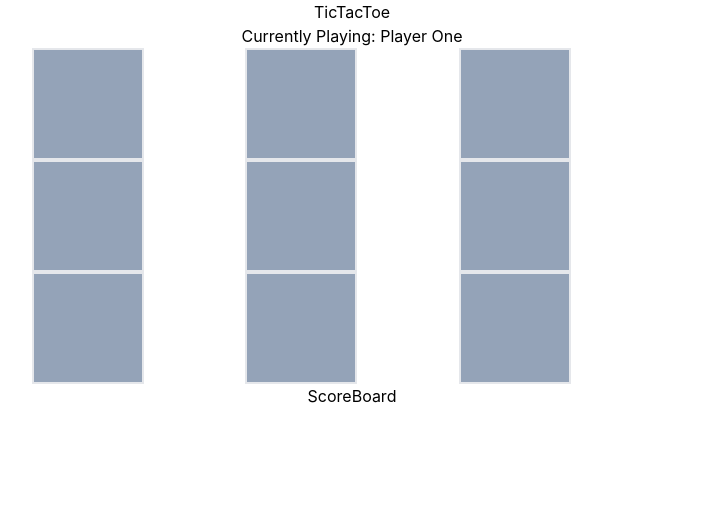
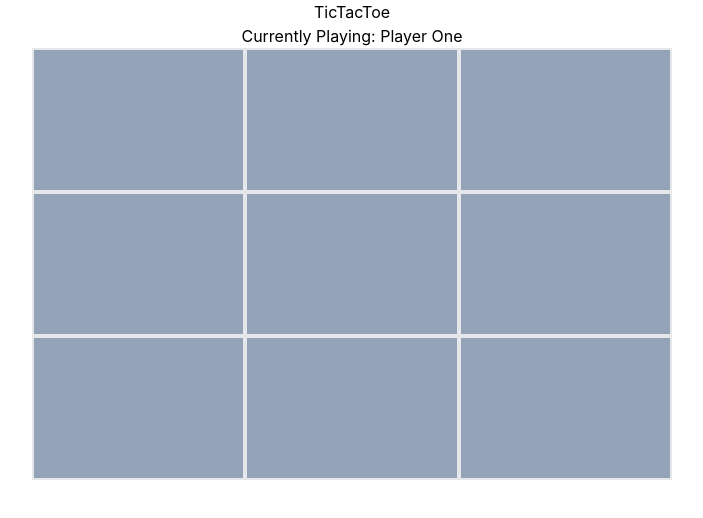
Before and after one commit to costh/tictactoe, a React (Create React App) app: page / in a window 1280 px wide. Shown: the top 518 px of the page, without its empty margins (288-991 px from the left). Built offline with nearby package versions, Linux system fonts and the light colour scheme.

Commit message:
Add game system and rules for winning

```diff
--- a/src/Game/Game.tsx
+++ b/src/Game/Game.tsx
@@ -1,17 +1,13 @@
 import React from "react";
-import ScoreBoard from "../ScoreBoard/ScoreBoard";
-import {
-  GameBoardStructure,
-  GameMark,
-  useScoringSystem,
-} from "../ScoringSystem/useScoringSystem";
+import { GameMark, useGameSystem } from "../Hooks/GameSystem/useGameSystem";
 
 type Props = {};
 
-type SquareProps = { handleSquareClick(): void; value: GameMark };
+type SquareProps = { handleSquareClick(): void; gameValue: GameMark };
 
-const Game = (props: Props) => {
-  const { gameBoard, setItemInGameBoard, playerTurn } = useScoringSystem();
+const Game = () => {
+  const { gameBoard, setItemInGameBoard, playerTurn, gameWinner, resetBoard } =
+    useGameSystem();
 
   const handleClick = (column: number, row: number) => {
     setItemInGameBoard(column, row);
@@ -20,14 +16,14 @@ const Game = (props: Props) => {
   console.table(gameBoard);
 
   const Square: React.FC<SquareProps> = ({ ...props }) => {
-    const { handleSquareClick, value } = props;
+    const { handleSquareClick, gameValue } = props;
     return (
       <button
-        className=" w-28 h-28 bg-slate-400 border-2"
+        className=" w-full h-36 bg-slate-400 border-2"
         onClick={handleSquareClick}
-        disabled={value !== null}
+        disabled={gameValue !== null}
       >
-        {value && <span className=" text-lg text-black">{value}</span>}
+        {gameValue && <span className=" text-lg text-black">{gameValue}</span>}
       </button>
     );
   };
@@ -35,22 +31,25 @@ const Game = (props: Props) => {
   return (
     <div>
       <h1>TicTacToe</h1>
-      <div> Currently Playing: {playerTurn}</div>
-      <div className="grid grid-cols-3 items-center w-1/2 m-auto">
-        {gameBoard.map((row, rowIndex) => (
+      {!gameWinner && <div> Currently Playing: {playerTurn}</div>}
+      {gameWinner !== "tied" && gameWinner !== null && (
+        <h2>{gameWinner} won this round!</h2>
+      )}
+      {gameWinner == "tied" && <h2>Oops the game is tied!</h2>}
+      <div className="grid grid-cols-3 items-center w-1/2 m-auto place-items-center">
+        {gameBoard.map((row: any[], rowIndex: number) => (
           <>
-            {row.map((item, columnIndex) => (
+            {row.map((item: GameMark, columnIndex: number) => (
               <Square
                 key={columnIndex}
                 handleSquareClick={() => handleClick(rowIndex, columnIndex)}
-                value={item}
+                gameValue={item}
               />
             ))}
           </>
         ))}
       </div>
-
-      <ScoreBoard />
+      {gameWinner && <button onClick={resetBoard}> Play Again </button>}
     </div>
   );
 };
--- /dev/null
+++ b/src/Hooks/GameSystem/helpers.ts
@@ -0,0 +1,49 @@
+import { GameBoardStructure, GameMark } from "./useGameSystem";
+
+export const isHorizontalWin = (gameBoard: GameBoardStructure) => {
+  let hasWon = false;
+  gameBoard.forEach((singleRow: GameMark[]) => {
+    if (areAllItemsInArrEqual(singleRow)) {
+      return (hasWon = true);
+    }
+  });
+  return hasWon;
+};
+
+export const isVerticalWin = (gameBoard: GameBoardStructure) => {
+  let hasWon = false;
+  for (let column = 0; column < gameBoard.length; column++) {
+    let singleColumn: GameMark[] = [...gameBoard.map((row) => row[column])];
+    if (areAllItemsInArrEqual(singleColumn)) {
+      return (hasWon = true);
+    }
+  }
+  return hasWon;
+};
+
+export const isDiagonalWin = (gb: GameBoardStructure) => {
+  const isFirstDiagonalMatching = areAllItemsInArrEqual([
+    gb[0][0],
+    gb[1][1],
+    gb[2][2],
+  ]);
+  const isSecondDiagonalMatching = areAllItemsInArrEqual([
+    gb[0][2],
+    gb[1][1],
+    gb[2][0],
+  ]);
+  if (isFirstDiagonalMatching || isSecondDiagonalMatching) return true;
+  return false;
+};
+
+export const checkBoardForWin = (gameBoard: GameBoardStructure) => {
+  console.table(gameBoard);
+  if (isHorizontalWin(gameBoard)) return true;
+  if (isVerticalWin(gameBoard)) return true;
+  if (isDiagonalWin(gameBoard)) return true;
+
+  return false;
+};
+
+const areAllItemsInArrEqual = (arr: GameMark[]) =>
+  arr.every((v) => v === arr[0] && arr[0] !== null);
--- /dev/null
+++ b/src/Hooks/GameSystem/useGameSystem.ts
@@ -0,0 +1,80 @@
+import { useState } from "react";
+import {
+  isHorizontalWin,
+  isVerticalWin,
+  isDiagonalWin,
+  checkBoardForWin,
+} from "./helpers";
+
+export enum playerTurnType {
+  one = "Player One",
+  two = "Player Two",
+}
+
+export type GameMark = "X" | "O" | null;
+
+export type GameBoardStructure = [
+  [GameMark, GameMark, GameMark],
+  [GameMark, GameMark, GameMark],
+  [GameMark, GameMark, GameMark]
+];
+
+type GameWinnerType = playerTurnType | null | "tied";
+
+type useGameSystemReturnType = {
+  gameBoard: GameBoardStructure;
+  playerTurn: playerTurnType;
+  gameWinner: GameWinnerType;
+  resetBoard: () => void;
+  setItemInGameBoard: (row: number, column: number) => void;
+};
+
+const checkifGameTied = (gameBoard: GameBoardStructure) => {
+  return gameBoard.flat(1).every((item) => item !== null);
+};
+
+export function useGameSystem(): useGameSystemReturnType {
+  const emptyBoard: GameBoardStructure = [
+    [null, null, null],
+    [null, null, null],
+    [null, null, null],
+  ];
+  const [gameBoard, setGameBoard] = useState<GameBoardStructure>(emptyBoard);
+
+  const [gameWinner, setGameWinner] = useState<GameWinnerType>(null);
+
+  const [playerTurn, setPlayerTurn] = useState<playerTurnType>(
+    playerTurnType.one
+  );
+
+  const isPlayerOne = playerTurn === playerTurnType.one;
+
+  const setItemInGameBoard = (row: number, column: number): void => {
+    if (gameWinner) {
+      return;
+    }
+
+    const tempGameBoard: GameBoardStructure = [...gameBoard];
+
+    tempGameBoard[row][column] = playerTurn === playerTurnType.one ? "X" : "O";
+
+    setGameBoard(tempGameBoard);
+
+    if (checkBoardForWin(gameBoard)) {
+      setGameWinner(playerTurn);
+    }
+
+    if (checkifGameTied(gameBoard)) {
+      setGameWinner("tied");
+    }
+    setPlayerTurn(isPlayerOne ? playerTurnType.two : playerTurnType.one);
+  };
+
+  const resetBoard = () => {
+    setGameBoard(emptyBoard);
+    setPlayerTurn(playerTurnType.one);
+    setGameWinner(null);
+  };
+
+  return { gameBoard, playerTurn, gameWinner, resetBoard, setItemInGameBoard };
+}
--- /dev/null
+++ b/src/Hooks/ScoreBoard/useScoreBoard.ts
@@ -0,0 +1,21 @@
+import React, { useState } from "react";
+import { playerTurnType } from "../GameSystem/useGameSystem";
+
+type Props = {};
+
+type ScoreBoardType = { tally: []; games: [] };
+
+export const useScoreBoard = () => {
+  const [scoreBoard, setScoreBoard] = useState<ScoreBoardType>();
+  const [playerOneName, setPlayerOneName] = useState(playerTurnType.one);
+  const [playerTwoName, setPlayerTwoName] = useState(playerTurnType.two);
+
+  return {
+    scoreBoard,
+    setScoreBoard,
+    playerOneName,
+    playerTwoName,
+    setPlayerOneName,
+    setPlayerTwoName,
+  };
+};
--- a/src/ScoreBoard/ScoreBoard.tsx
+++ /dev/null
@@ -1,9 +0,0 @@
-import React from "react";
-
-type Props = {};
-
-const ScoreBoard = (props: Props) => {
-  return <div>ScoreBoard</div>;
-};
-
-export default ScoreBoard;
--- a/src/ScoringSystem/useScoringSystem.tsx
+++ /dev/null
@@ -1,58 +0,0 @@
-import { useState } from "react";
-
-enum playerTurnType {
-  one = "Player One",
-  two = "Player Two",
-}
-
-export type GameMark = "X" | "O" | null;
-
-export type GameBoardStructure = [
-  [GameMark, GameMark, GameMark],
-  [GameMark, GameMark, GameMark],
-  [GameMark, GameMark, GameMark]
-];
-
-export function useScoringSystem() {
-  const [gameBoard, setGameBoard] = useState<GameBoardStructure>([
-    [null, null, null],
-    [null, null, null],
-    [null, null, null],
-  ]);
-
-  const [hasGameWon, setHasGameWon] = useState<boolean>(false);
-
-  const [playerTurn, setPlayerTurn] = useState<playerTurnType>(
-    playerTurnType.one
-  );
-
-  const isPlayerOne = playerTurn === playerTurnType.one;
-
-  const setItemInGameBoard = (row: number, column: number) => {
-    console.log("coming in here");
-
-    // if (hasGameWon) {
-    //   return;
-    // }
-
-    const tempGameBoard: GameBoardStructure = [...gameBoard];
-
-    tempGameBoard[row][column] = playerTurn === playerTurnType.one ? "X" : "O";
-
-    setGameBoard(tempGameBoard);
-    setPlayerTurn(isPlayerOne ? playerTurnType.two : playerTurnType.one);
-  };
-
-  const [scoreBoard, setScoreBoard] = useState<{ tally: []; games: [] }>();
-
-  const checkBoardForAWin = () => {};
-  const calculateScoreBoard = () => {};
-  return {
-    gameBoard,
-    setItemInGameBoard,
-    playerTurn,
-    hasGameWon,
-    checkBoardForAWin,
-    scoreBoard,
-  };
-}
```
Also changed, not shown: 1 other file (tests, documents, lock files or other folders).
